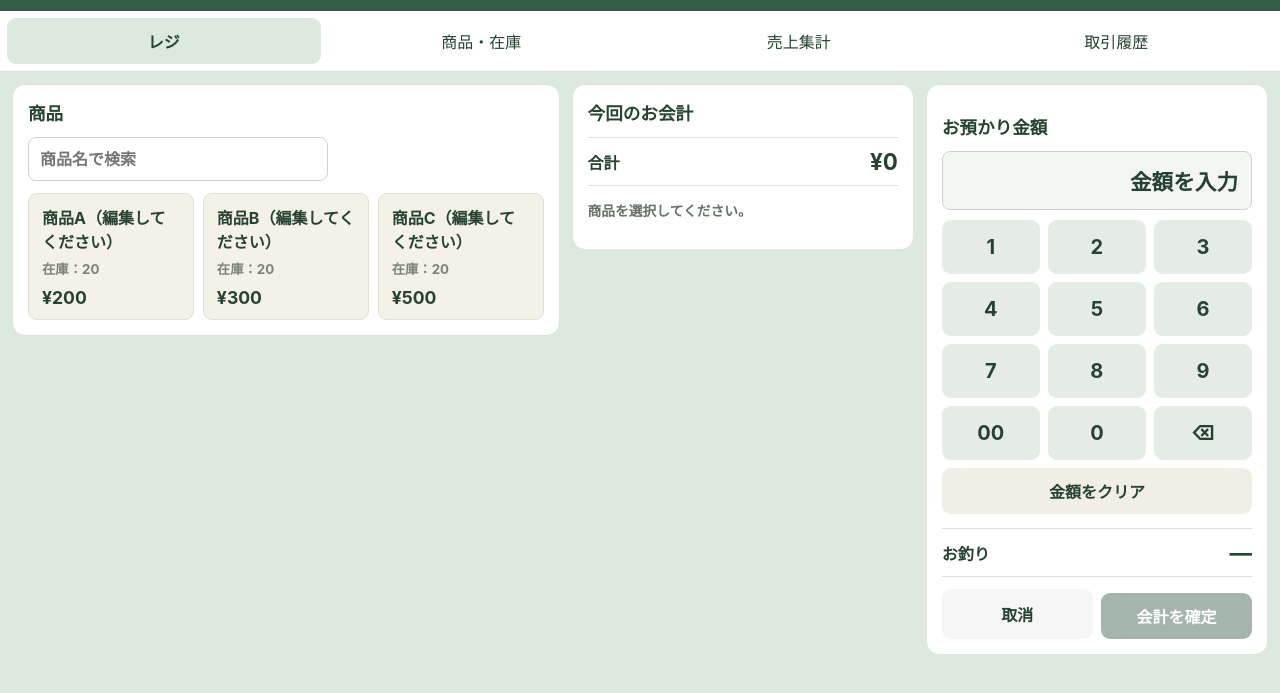
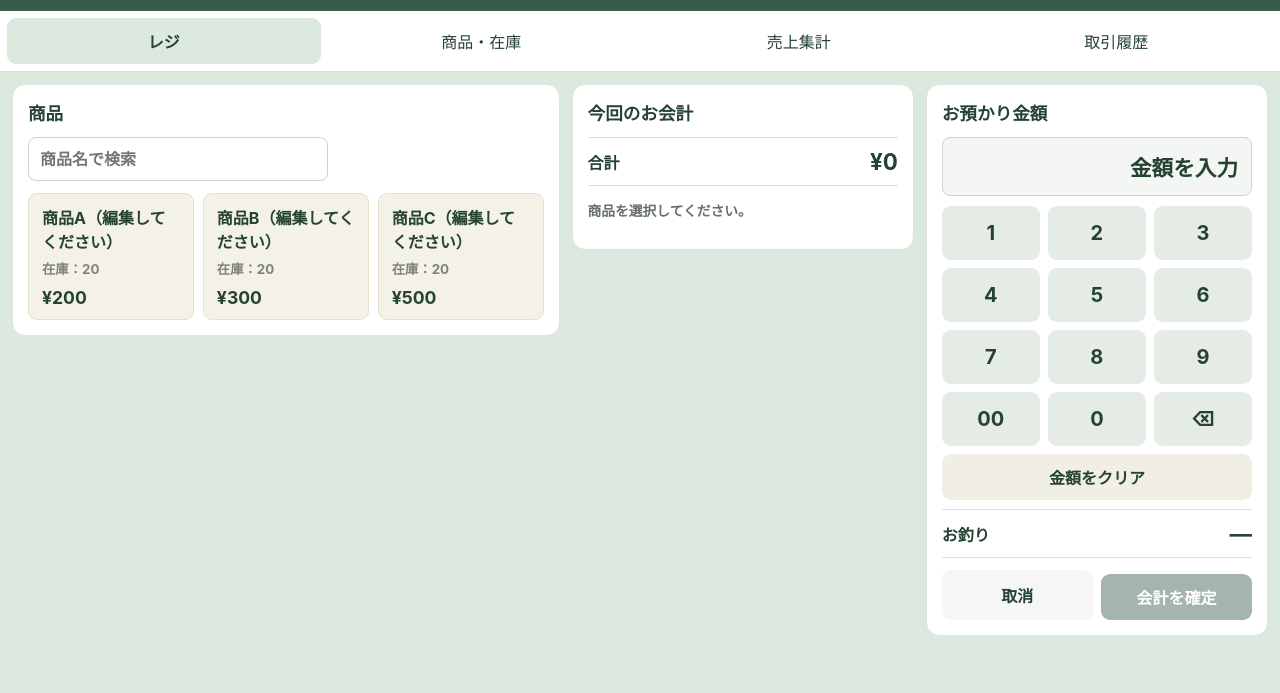
Before and after one commit to riocodile/offline-register, a plain HTML site: page index.html in a window 1280 px wide. Shown: the part 71-764 px from the top of the page. Drawn offline with Linux system fonts and the light colour scheme.

Commit message:
Update styles.css

```diff
--- a/styles.css
+++ b/styles.css
@@ -329,7 +329,7 @@ dialog form{
 
 /* お預かり金額・数字ボタン */
 .cash-entry {
-  margin: 14px 0;
+  margin: 0;
 }
 
 .cash-label {
```
